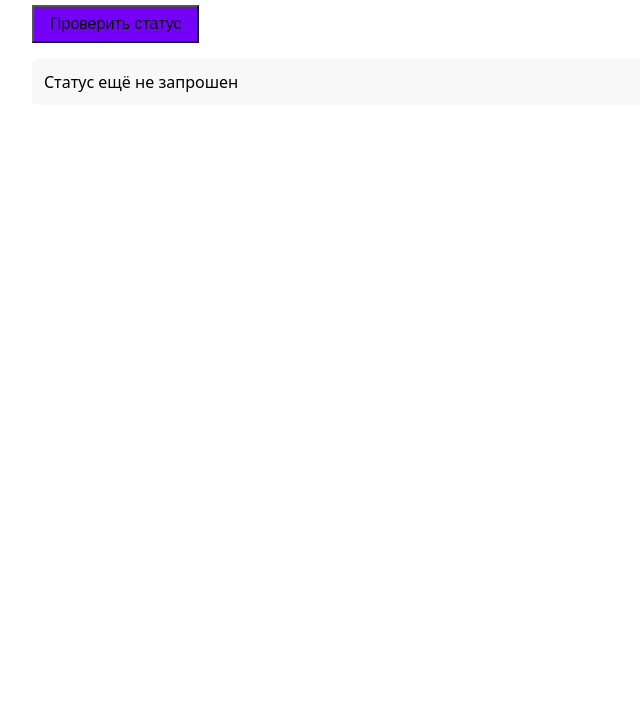
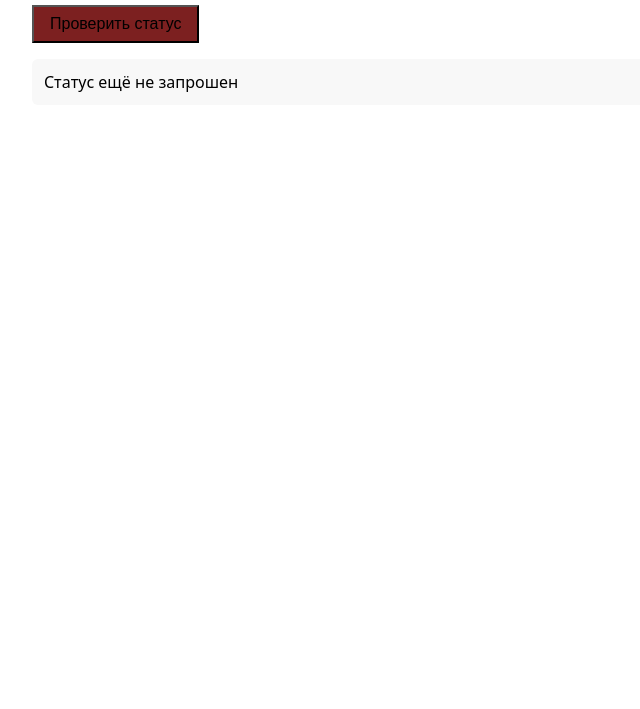
Before and after one commit to TimDen1349/simple-ci-cd-project, a website built with Vite: page client/index.html in a window 1280 px wide. Shown: the part 91-800 px from the top of the page, without its empty margins (0-640 px from the left). Built offline with nearby package versions, Linux system fonts and the light colour scheme.

Commit message:
Проверка пересборки 4

```diff
--- a/client/src/style.css
+++ b/client/src/style.css
@@ -1,3 +1,3 @@
 body { font-family: system-ui, sans-serif; margin: 2rem; }
-button { padding: .5rem 1rem; font-size: 1rem; cursor: pointer; background: #7500fa; }
+button { padding: .5rem 1rem; font-size: 1rem; cursor: pointer; background: #7c2020; }
 #result { margin-top: 1rem; padding: .75rem; background: #f8f8f8; border-radius: 6px; }
```
Also changed, not shown: 1 other file.
